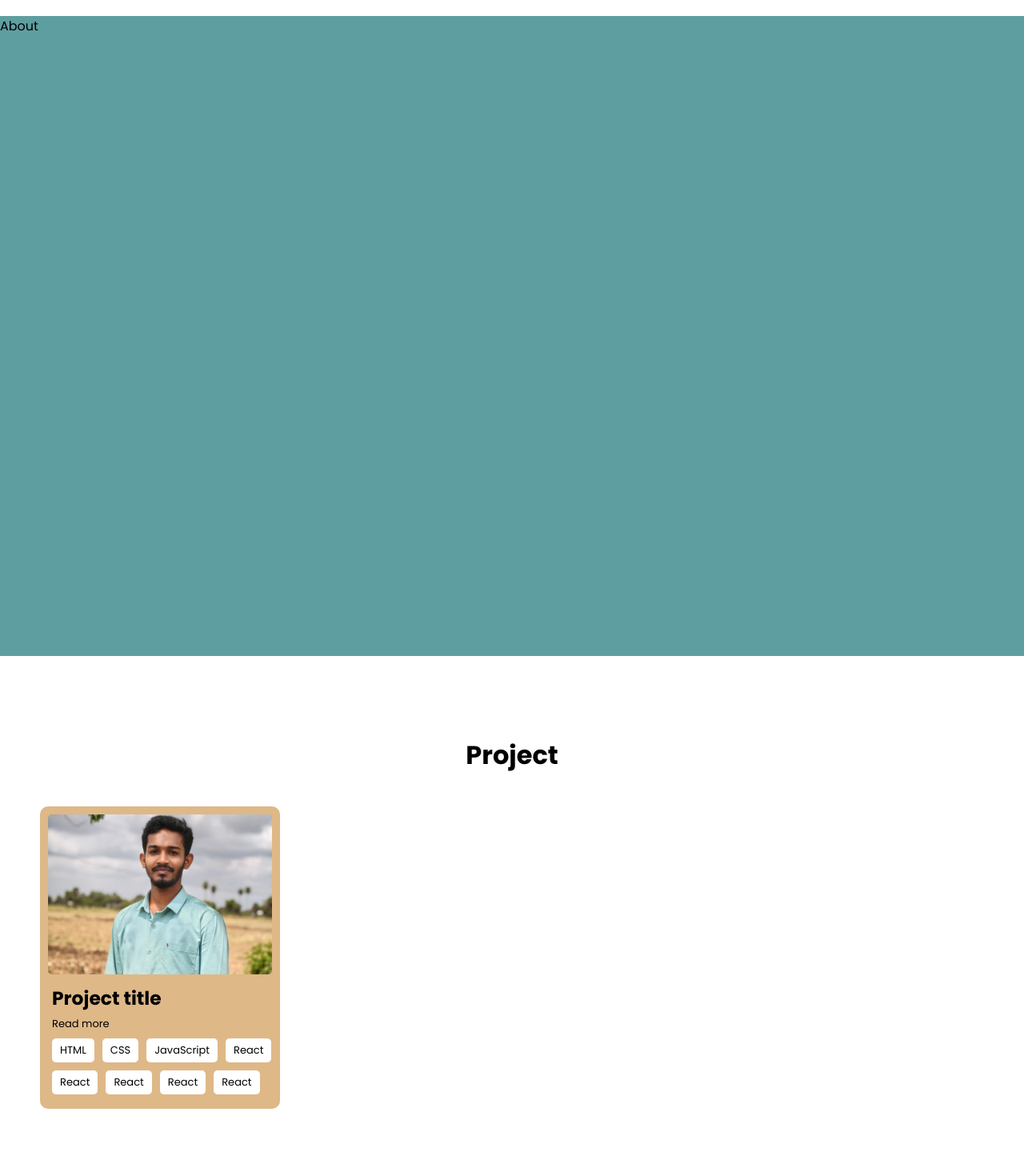
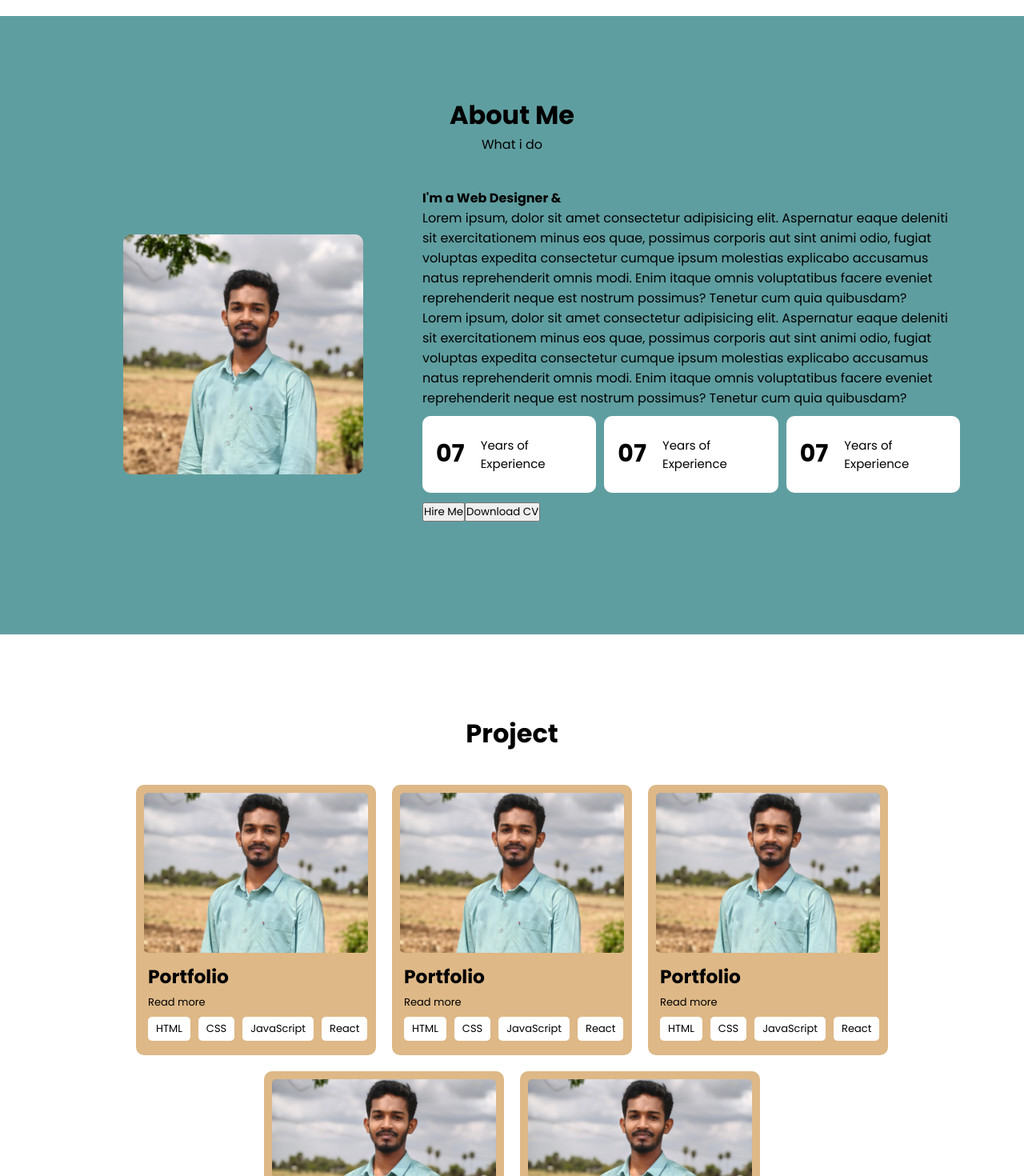
Before and after one commit to mohamedfahed306/React_Portfolio, a React (Vite) app: page / in a window 1280 px wide. Shown: the part 780-2250 px from the top of the page at 80% size. Built offline with nearby package versions, Linux system fonts and the light colour scheme.

Commit message:
Add new file

```diff
--- a/src/components/About.css
+++ b/src/components/About.css
@@ -1,5 +1,57 @@
 .about{
     width: 100%;
-    height: 100vh;
+    height: auto;
     background-color: cadetblue;
+    padding: 100px 80px;
 }
+.about-title{
+    text-align: center;
+}
+.about-container{
+    display: flex;
+    justify-content: center;
+    align-items: center;
+
+}
+.about-img{
+    display: flex;
+    justify-content: center;
+    align-items: center;
+    width: 40%;
+    height: 500px;
+}
+.about-img-cover{
+    width: 300px;
+    height: 300px;
+}
+.about-img-cover img{
+    width: 100%;
+    height: 100%;
+    border-radius: 10px;
+    overflow: hidden;
+}
+.about-details{
+    width: 60%;
+}
+.about-boxes{
+    display: flex;
+    gap: 10px;
+    margin: 10px 0;
+}
+.about-box{
+    display: flex;
+    justify-content: center;
+    align-items: center;
+    gap: 20px;
+    width: 250px;
+    background-color: #fff;
+    padding: 25px 12px;
+    border-radius: 10px;
+}
+.about-box h2{
+    font-size: 30px;
+    padding-left: 5px;
+}
+.about-box p{
+    font-size: 15px;
+}
--- a/src/components/About.jsx
+++ b/src/components/About.jsx
@@ -1,8 +1,44 @@
-import "./about.css";
+import "./About.css";
 
 const About = () => {
   return (
-    <div id='about' className='about'>About</div>
+    <div id='about' className='about'>
+      <div className="about-title">
+        <h1>About Me</h1>
+        <p>What i do</p>
+      </div>
+
+      <div className="about-container">
+        <div className="about-img">
+          <div className="about-img-cover">
+           <img src="fahed-dp.jpg" alt="" />
+          </div>
+        </div>
+        <div className="about-details">
+          <h4>I'm a Web Designer & </h4>
+          <p>Lorem ipsum, dolor sit amet consectetur adipisicing elit. Aspernatur eaque deleniti sit exercitationem minus eos quae, possimus corporis aut sint animi odio, fugiat voluptas expedita consectetur cumque ipsum molestias explicabo accusamus natus reprehenderit omnis modi. Enim itaque omnis voluptatibus facere eveniet reprehenderit neque est nostrum possimus? Tenetur cum quia quibusdam?</p>
+          <p>Lorem ipsum, dolor sit amet consectetur adipisicing elit. Aspernatur eaque deleniti sit exercitationem minus eos quae, possimus corporis aut sint animi odio, fugiat voluptas expedita consectetur cumque ipsum molestias explicabo accusamus natus reprehenderit omnis modi. Enim itaque omnis voluptatibus facere eveniet reprehenderit neque est nostrum possimus? Tenetur cum quia quibusdam?</p>
+          <div className="about-boxes">
+            <div className="about-box">
+              <h2>07</h2>
+              <p>Years of Experience</p>
+            </div>
+            <div className="about-box">
+              <h2>07</h2>
+              <p>Years of Experience</p>
+            </div>
+            <div className="about-box">
+              <h2>07</h2>
+              <p>Years of Experience</p>
+            </div>
+          </div>
+          <div className="about-buttons">
+            <button>Hire Me</button>
+            <button>Download CV</button>
+          </div>
+        </div>
+      </div>
+    </div>
   )
 }
 
--- a/src/components/Navbar.css
+++ b/src/components/Navbar.css
@@ -39,6 +39,14 @@
 .nav-icons{
     cursor: pointer;
 }
+.nav-icons i{
+    transition: .5s linear;
+
+}
+.nav-icons i:hover{
+    color: aqua;
+    transform: rotate(-90deg);
+}
 .nav-icons .active{
     display: none;
 
--- a/src/components/Project.css
+++ b/src/components/Project.css
@@ -15,6 +15,16 @@
     padding: 10px;
     border-radius: 10px;
     overflow: hidden;
+    transition: .4s ease-in-out;
+}
+.project-cards{
+    display: flex;
+    flex-wrap: wrap;
+    justify-content: center;
+    gap: 20px;
+}
+.project-container:hover{
+    transform: scale(1.03) translateY(-1px);
 }
 
 .project-img img{
--- a/src/components/Project.jsx
+++ b/src/components/Project.jsx
@@ -1,31 +1,13 @@
 import "./Project.css";
+import ProjectCard from "./ProjectCard";
 
 const Project = () => {
   return (
-    <div className="project">
-      <h1>Project</h1>
-      <div className="project-container">
-        <div className="project-card">
-          <div className="project-img">
-            <img src="fahed-dp.jpg" alt="" />
-          </div>
-          <div className="project-title">
-            <h3>Project title</h3></div>
-          <div className="project-blog"><a href="#">Read more</a></div>
-          <div className="project-tools">
-            <ul>
-              <li>HTML</li>
-              <li>CSS</li>
-              <li>JavaScript</li>
-              <li>React</li>
-              <li>React</li>
-              <li>React</li>
-              <li>React</li>
-              <li>React</li>
-            </ul>
-          </div>
+      <div className="project">
+        <h1>Project</h1>
+        <div className="project-cards">
+          <ProjectCard />
         </div>
-      </div>
 
     </div>
   )
--- /dev/null
+++ b/src/components/ProjectCard.jsx
@@ -0,0 +1,65 @@
+const cardDetails = [
+    {
+        image :"fahed-dp.jpg",
+        title:"Portfolio",
+        skills:["HTML","CSS","JavaScript","React"],
+    },
+    {
+        image :"fahed-dp.jpg",
+        title:"Portfolio",
+        skills:["HTML","CSS","JavaScript","React"],
+    },
+    {
+        image :"fahed-dp.jpg",
+        title:"Portfolio",
+        skills:["HTML","CSS","JavaScript","React"],
+    },
+    {
+        image :"fahed-dp.jpg",
+        title:"Portfolio",
+        skills:["HTML","CSS","JavaScript","React"],
+    },
+    {
+        image :"fahed-dp.jpg",
+        title:"Portfolio",
+        skills:["HTML","CSS","JavaScript","React"],
+    },
+]
+function UserCard(props){
+    return <div className="project-container">
+            <div className="project-card">
+                <div className="project-img">
+                    <img src={props.image} />
+                </div>
+                <div className="project-title">
+                    <h3>{props.title}</h3></div>
+                <div className="project-blog"><a href="#">Read more</a></div>
+                <div className="project-tools">
+                    <ul>
+                        {props.skills.map((skill,index)=>(
+                            <li key={index}>{skill}</li>
+                        ))}
+                    </ul>
+                </div>
+            </div>
+        </div>
+}
+
+const ProjectCard = (props) => {
+  return (
+    <>
+    {
+        cardDetails.map((user,index) => (
+            <UserCard key={index}
+            image={user.image}
+            title={user.title}
+            skills={user.skills} />
+
+        ))
+
+    }
+    </>
+  )
+}
+
+export default ProjectCard
```
